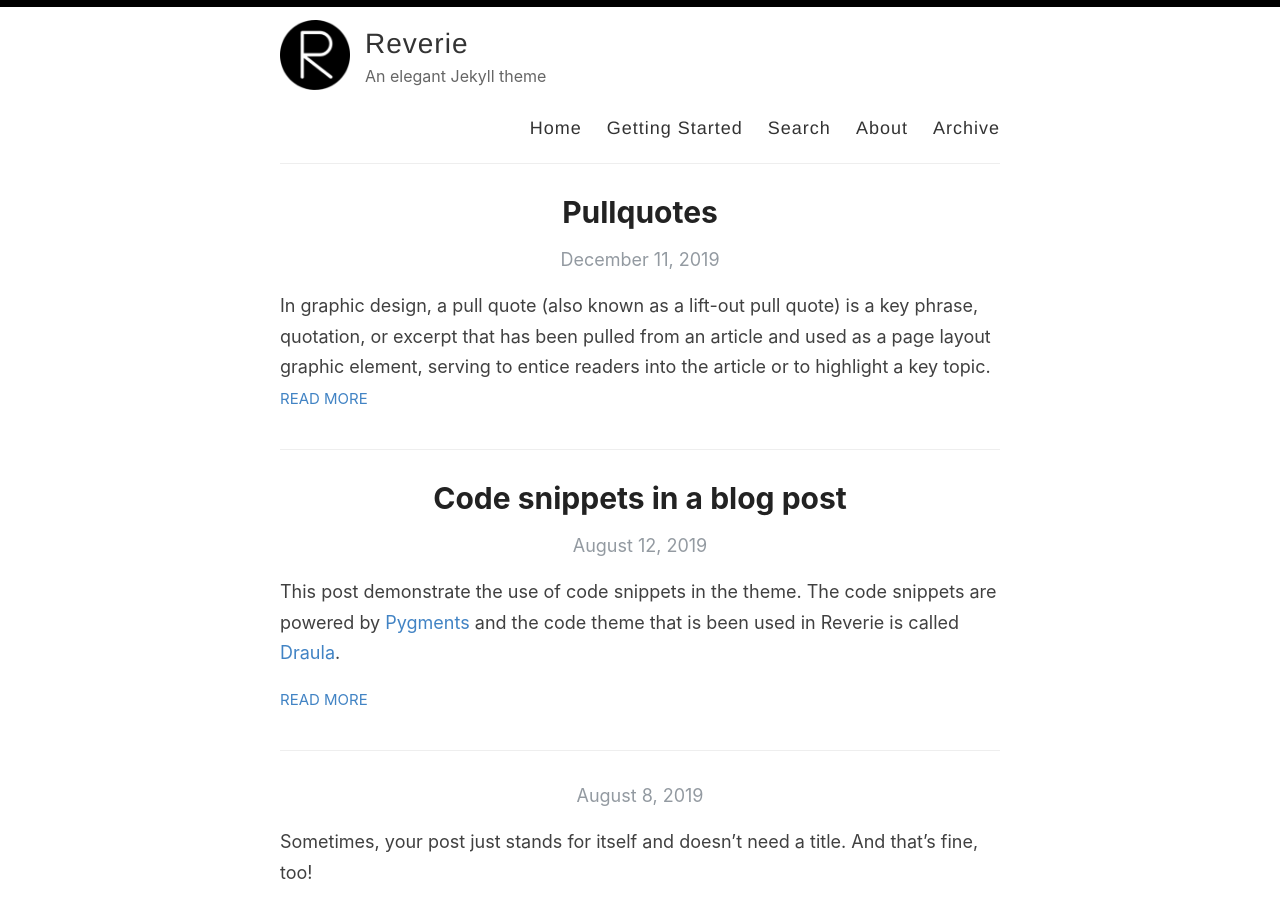
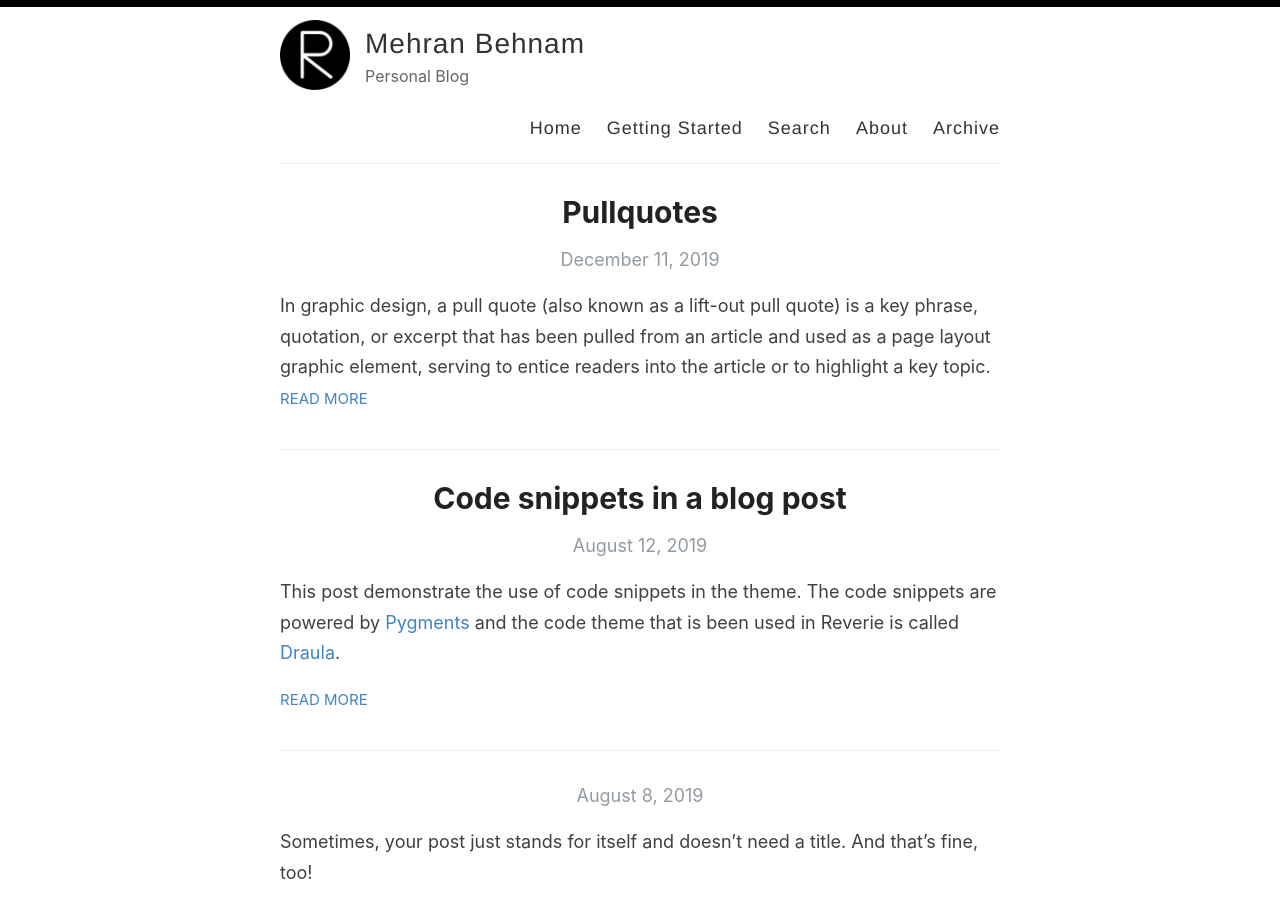
Before and after one commit to mehranus/blogus, a Jekyll site: the page built from index.html, in a window 1280 px wide and 900 px high. Built offline with Jekyll 4.4.1, drawn with Linux system fonts in a browser that asks for light colours; the list of posts is cut into pages by our own code.

Commit message:
Update _config.yml

```diff
--- a/_config.yml
+++ b/_config.yml
@@ -3,13 +3,13 @@
 #
 
 # Name of your site (displayed in the header)
-name: Reverie
+name: Mehran Behnam
 
 # Name of the author
-author: Amit Merchant
+author: Mehran
 
 # Short bio or description (displayed in the header)
-description: An elegant Jekyll theme
+description: Personal Blog
 
 # URL of your avatar or profile pic (you could use your GitHub profile pic)
 avatar: /images/reverie.png
@@ -21,7 +21,7 @@ avatar: /images/reverie.png
 # Includes an icon in the footer for each username you enter
 footer-links:
   dribbble:
-  email: amit.d.merchant@gmail.com
+  email: mehranbehnam77@gmail.com
   facebook:
   flickr:
   github: amitmerchant1990/reverie
@@ -55,7 +55,7 @@ enforce_ssl: https://blog.mehranbehnam.ir
 # (http://yourusername.github.io/repository-name)
 # and NOT your User repository (http://yourusername.github.io)
 # then add in the baseurl here, like this: "/repository-name"
-baseurl: "/reverie"
+baseurl: "/"
 
 #
 # !! You don't need to change any of the configuration flags below !!
```
